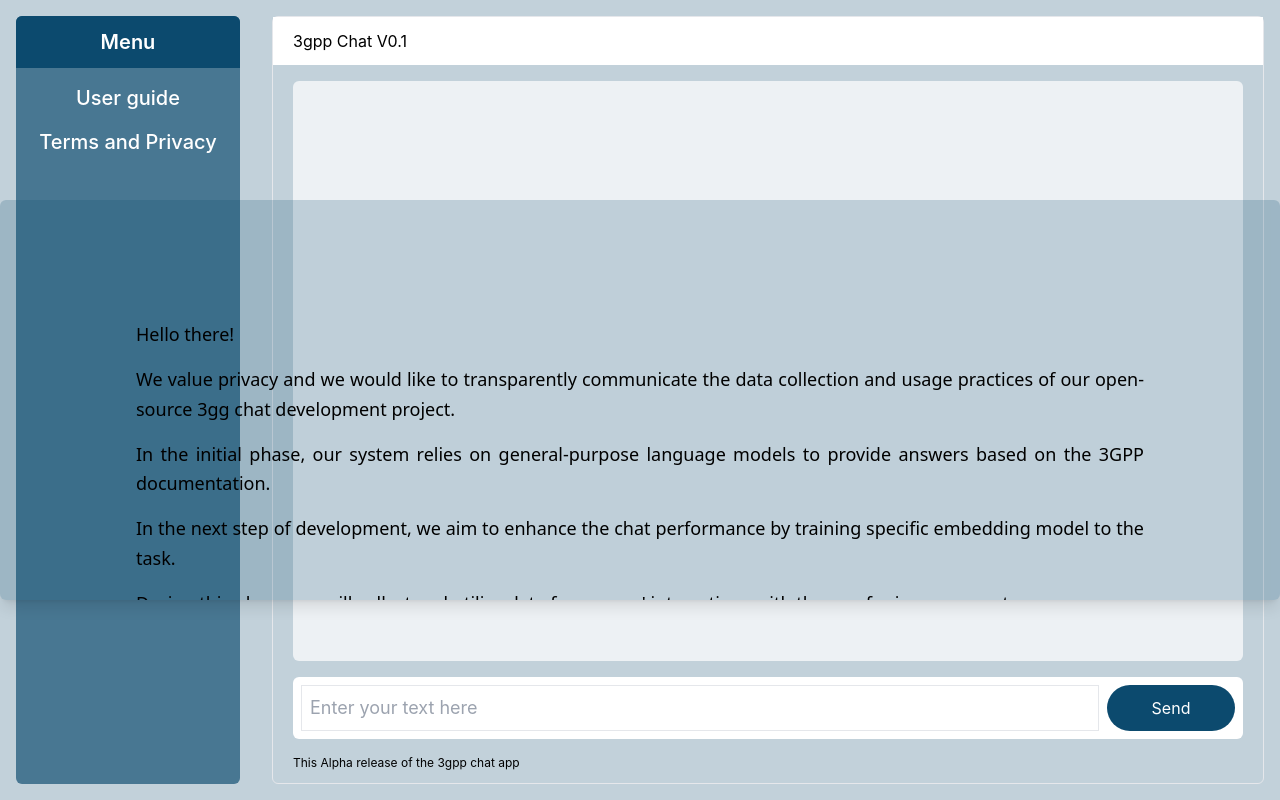
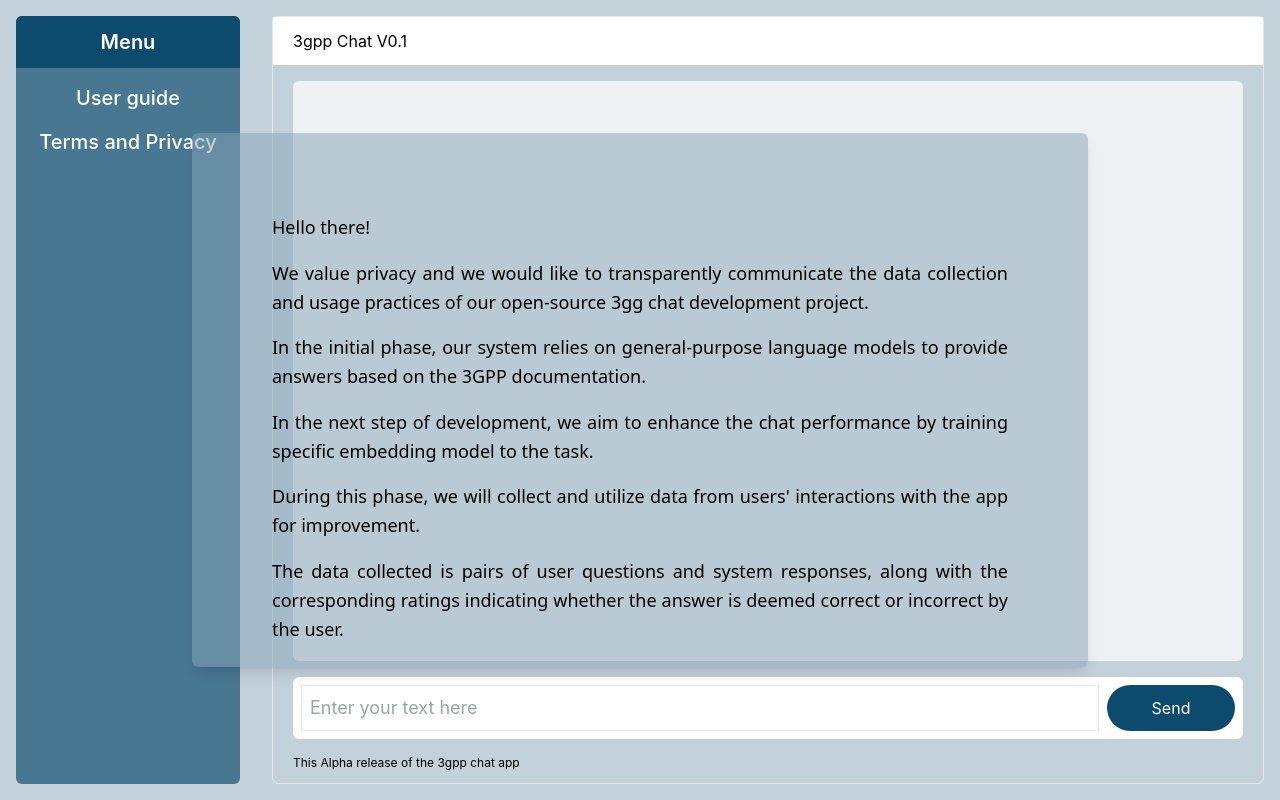
Before and after one commit to 3gpp-RAG-app/react-app-v01, a React (Create React App) app: page / in a window 1280 px wide. Built offline with nearby package versions, Linux system fonts and the light colour scheme.

Commit message:
Prepare for Heroku deployment

```diff
--- a/src/App.js
+++ b/src/App.js
@@ -22,16 +22,12 @@ const App = () => {
     setShowConsentDialog(false);
   };
 
-  const handleLearnMore = () => {
-    // Implement action to provide more information
-  };
-
 
 
 
   return (
     <Router>
-      <div className='flex h-screen bg-[#85A4B6] bg-opacity-50'>
+      <div className='flex h-screen bg-[#85A4B6] bg-opacity-50 relative'>
         <div className='w-1/5 p-4'><Sidebar/></div>
         <div className='w-4/5 p-4 '><Message/></div>
 
@@ -39,7 +35,7 @@ const App = () => {
 
       {showConsentDialog && (
             <div className='fixed top-0 right-0 bottom-0 left-0 flex items-center justify-center z-50'>
-              <ConsentDialog onAgree={handleAgree} onClose={handleLearnMore} />
+              <ConsentDialog onAgree={handleAgree} />
             </div>
           )}
 
--- a/src/components/ConsentDialog.js
+++ b/src/components/ConsentDialog.js
@@ -3,8 +3,8 @@ import { Link } from 'react-router-dom';
 
 const ConsentDialog = ({ onAgree, onClose }) => {
   return (
-    <div className='overflow-auto container mx-auto px-4 bg-sky-900 rounded-md bg-opacity-20 h-3/6  shadow-lg shadow-sky-90060'>
-      <div className='m-20 p-10 font-sans text-lg '>
+    <div className='overflow-auto bg-[#85A4B6] bg-opacity-50 rounded-md max-w-4xl h-4/6  shadow-lg shadow-sky-90060'>
+      <div className='m-10 p-10 font-sans text-lg '>
             <div className='text-justify flex flex-col leading-relaxed space-y-4'>
                 <p>Hello there!</p>
                 <p>We value privacy and we would like to transparently communicate the data collection and usage practices of our open-source 3gg chat development project.</p>
```
Also changed, not shown: 11 other files (tests, documents, lock files or other folders).
